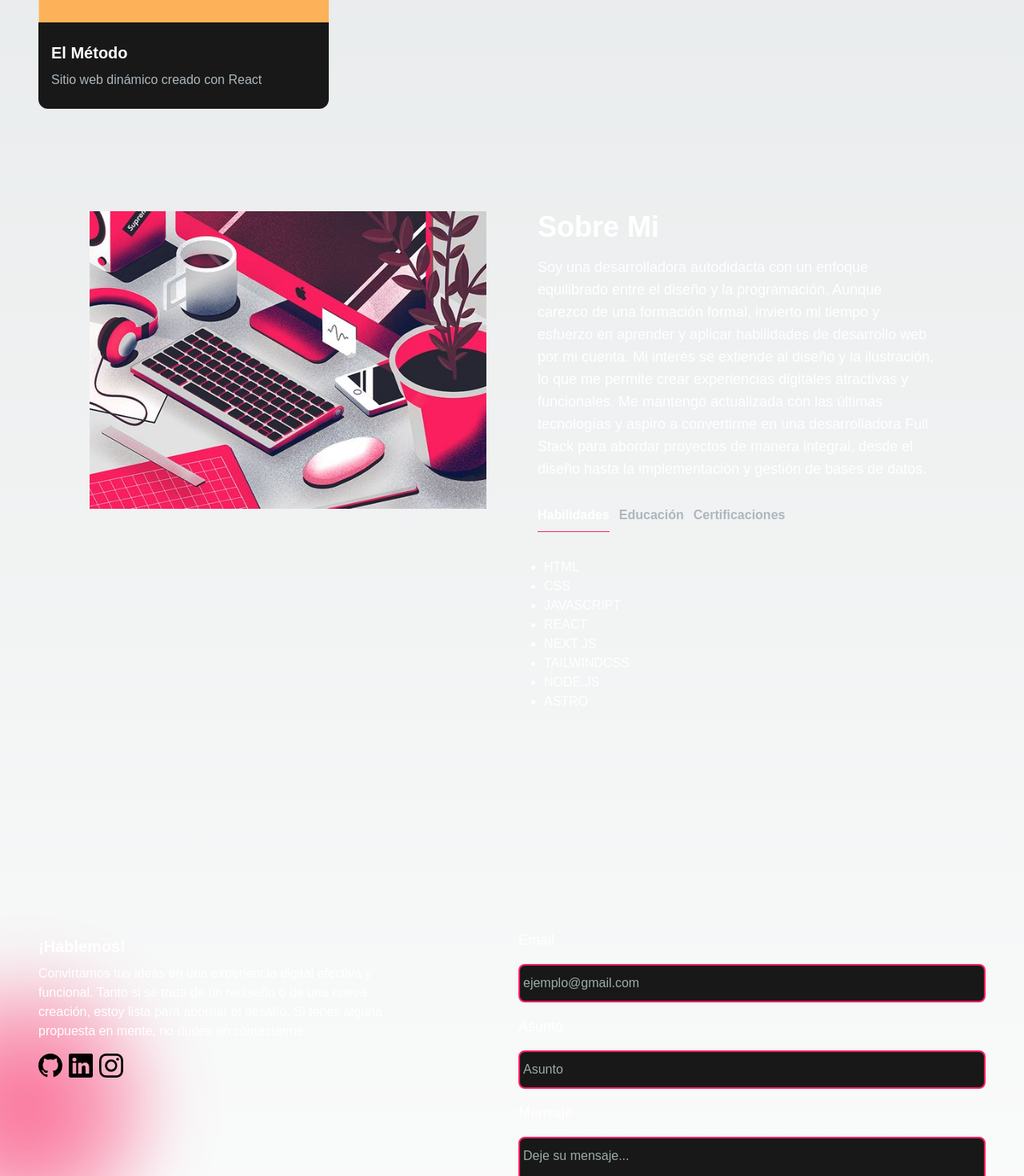
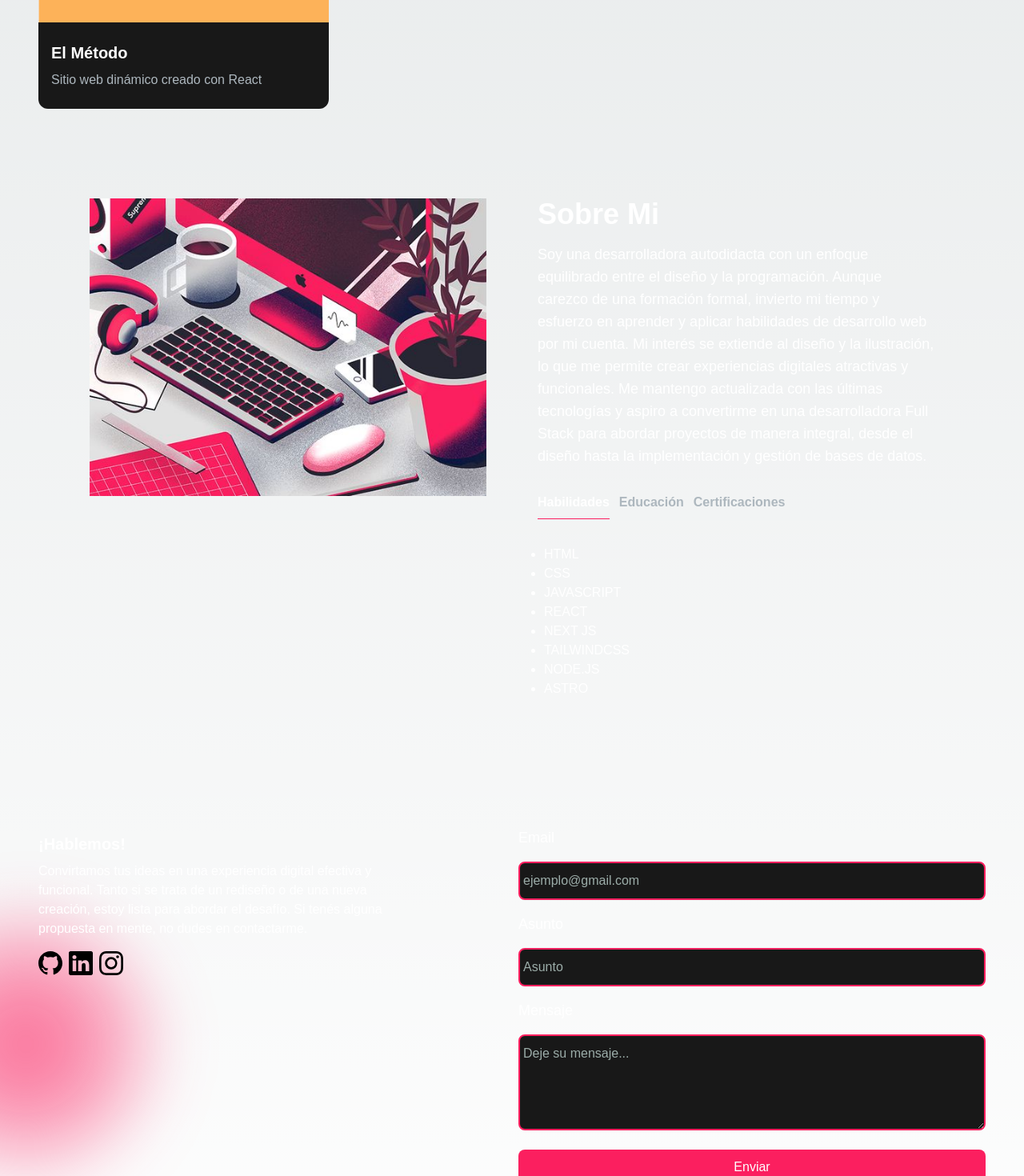
Before and after one commit to BirdieOA/Portfolio, a Next.js app: page / in a window 1280 px wide. Shown: the part 1840-3310 px from the top of the page at 80% size. Built offline with nearby package versions, Linux system fonts and the light colour scheme; a web font is replaced by a local one.

Commit message:
otrosCambios

```diff
--- a/src/app/components/AboutSection.jsx
+++ b/src/app/components/AboutSection.jsx
@@ -51,7 +51,7 @@ const AboutSection = () => {
     });
   };
   return (
-    <section className="text-white py-16" id="sobremi">
+    <section className="text-white py-12" id="sobremi">
       <div className="md:grid md:grid-cols-2 gap-8 items-start py-8 px-4 xl:gap-16 sm:py-16 xl:px-16">
         <Image
           src="/images/c.jpg"
--- a/src/app/components/EmailSection.jsx
+++ b/src/app/components/EmailSection.jsx
@@ -5,7 +5,7 @@ import Link from "next/link";
 
 const EmailSection = () => {
   return (
-    <section className="grid md:grid-cols-2 my-12 md:my-12 py-24 gap-4 relative" id="contacto">
+    <section className="grid md:grid-cols-2 my-12 md:my-12  gap-4 relative" id="contacto">
         <div className="bg-[radial-gradient(ellipse_at_center,_var(--tw-gradient-stops))] from-[#FB1F5F]/70 to-transparent rounded-full h-80 w-80 z-0 blur-2xl absolute top-1/4 -left-4 transform -translate-x-1/2 -traslate-y-1/2 hidden sm:block"></div>
       <div className="z-10">
 
```
